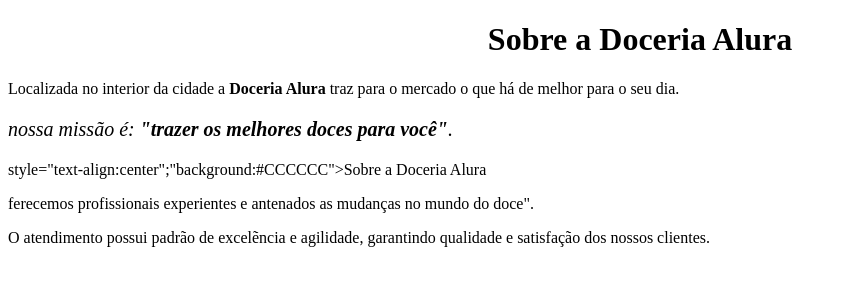
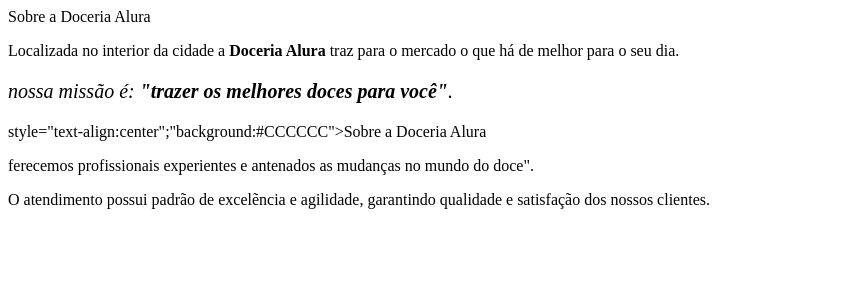
Before and after one commit to isabellaamaislinda/isabella, a plain HTML site: page index.html in a window 1280 px wide. Shown: the whole page, without its empty margins (0-847 px from the left). Drawn offline with Linux system fonts and the light colour scheme.

Commit message:
Update index.html

```diff
--- a/index.html
+++ b/index.html
@@ -5,7 +5,7 @@
       <Title>doceria Alura</title>
     </head>
    <body>
-        <h1 style="text-align: center">Sobre a Doceria Alura</h1>
+       Sobre a Doceria Alura</h1>
 
         <p>Localizada no interior da cidade a <strong>Doceria Alura</strong> traz para o mercado o que há de melhor para o seu dia.
 
```
